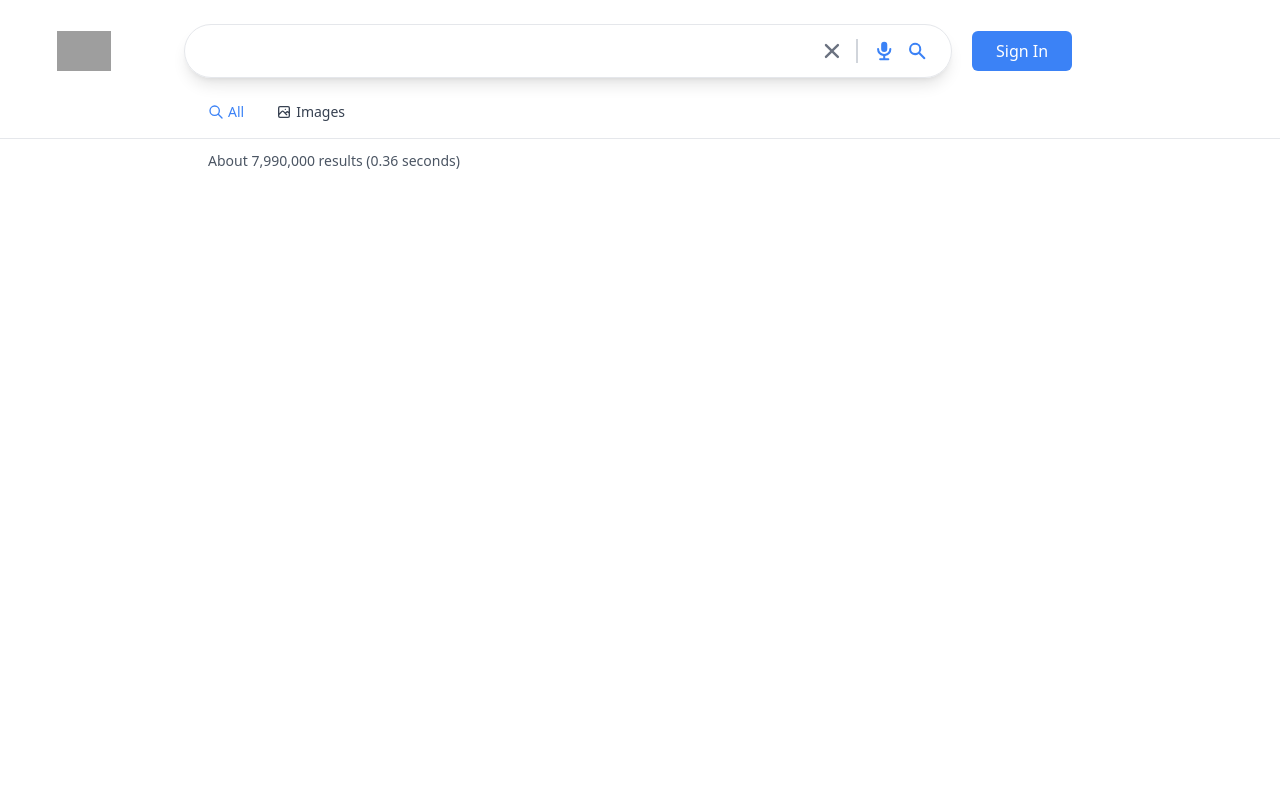
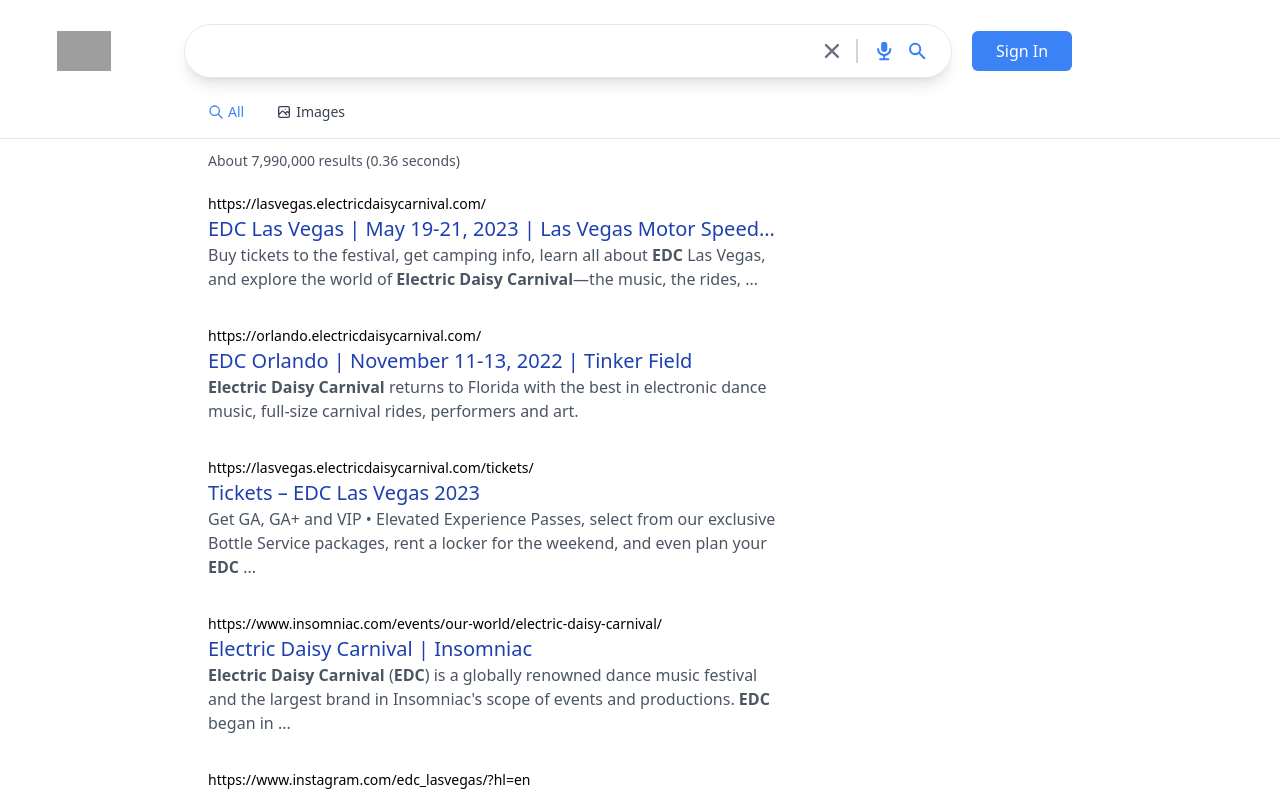
Before and after one commit to Kazman1596/google-clone, a Next.js app: page /search in a window 1280 px wide. Shown: the top 795 px of the page. Built offline with nearby package versions, Linux system fonts and the light colour scheme; no server answers; grey boxes are pictures that could not be loaded.

Commit message:
complete the result section and install html-react-parser

```diff
--- a/components/SearchResults.js
+++ b/components/SearchResults.js
@@ -1,9 +1,21 @@
 import React from 'react';
+import Parser from 'html-react-parser'
 
 const SearchResults = ({results}) => {
     return (
         <div className='w-full mx-auto px-3 sm:pl-[5%] md:pl-[14%] lg:pl-52'>
             <p className='text-gray-600 text-sm mb-5 mt-3'>About {results.searchInformation.formattedTotalResults} results ({results.searchInformation.formattedSearchTime} seconds) </p>
+            {results.items.map((result)=>(
+                <div key={result.link} className="max-w-xl mb-8">
+                    <div className='group'>
+                        <a className='text-sm truncate' href={result.link}>{result.formattedUrl}</a>
+                        <a className='group-hover:underline decoration-blue-800' href={result.link}>
+                            <h2 className='truncate text-xl font-medium text-blue-800'>{result.title}</h2>
+                        </a>
+                    </div>
+                    <p className='text-gray-600' >{Parser(result.htmlSnippet)}</p>
+                </div>
+            ))}
         </div>
     );
 }
--- a/package.json
+++ b/package.json
@@ -11,6 +11,7 @@
   "dependencies": {
     "@heroicons/react": "^1.0.6",
     "git": "^0.1.5",
+    "html-react-parser": "^3.0.4",
     "next": "12.2.5",
     "next-auth": "^4.10.3",
     "react": "18.2.0",
```
Also changed, not shown: 1 other file (tests, documents, lock files or other folders).
